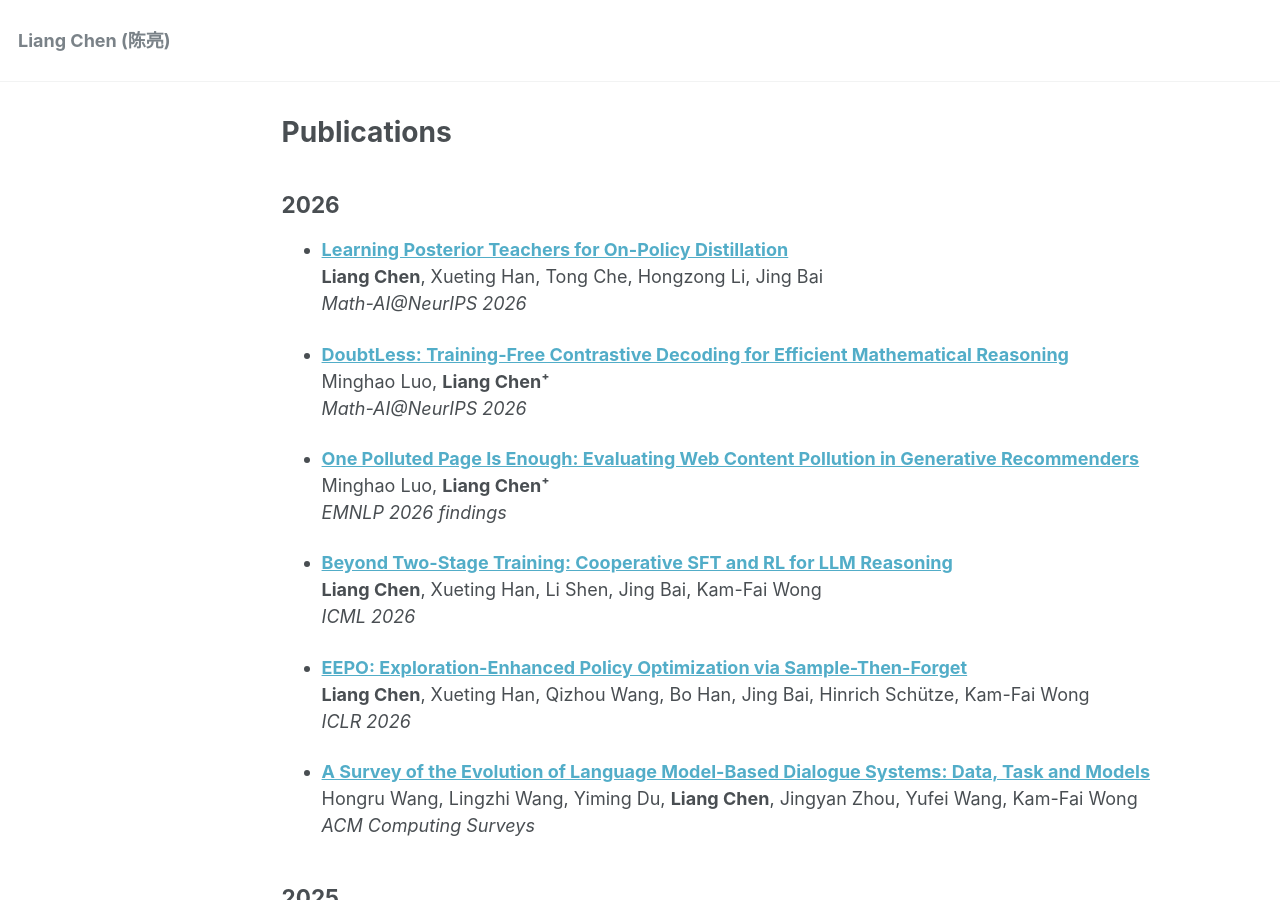
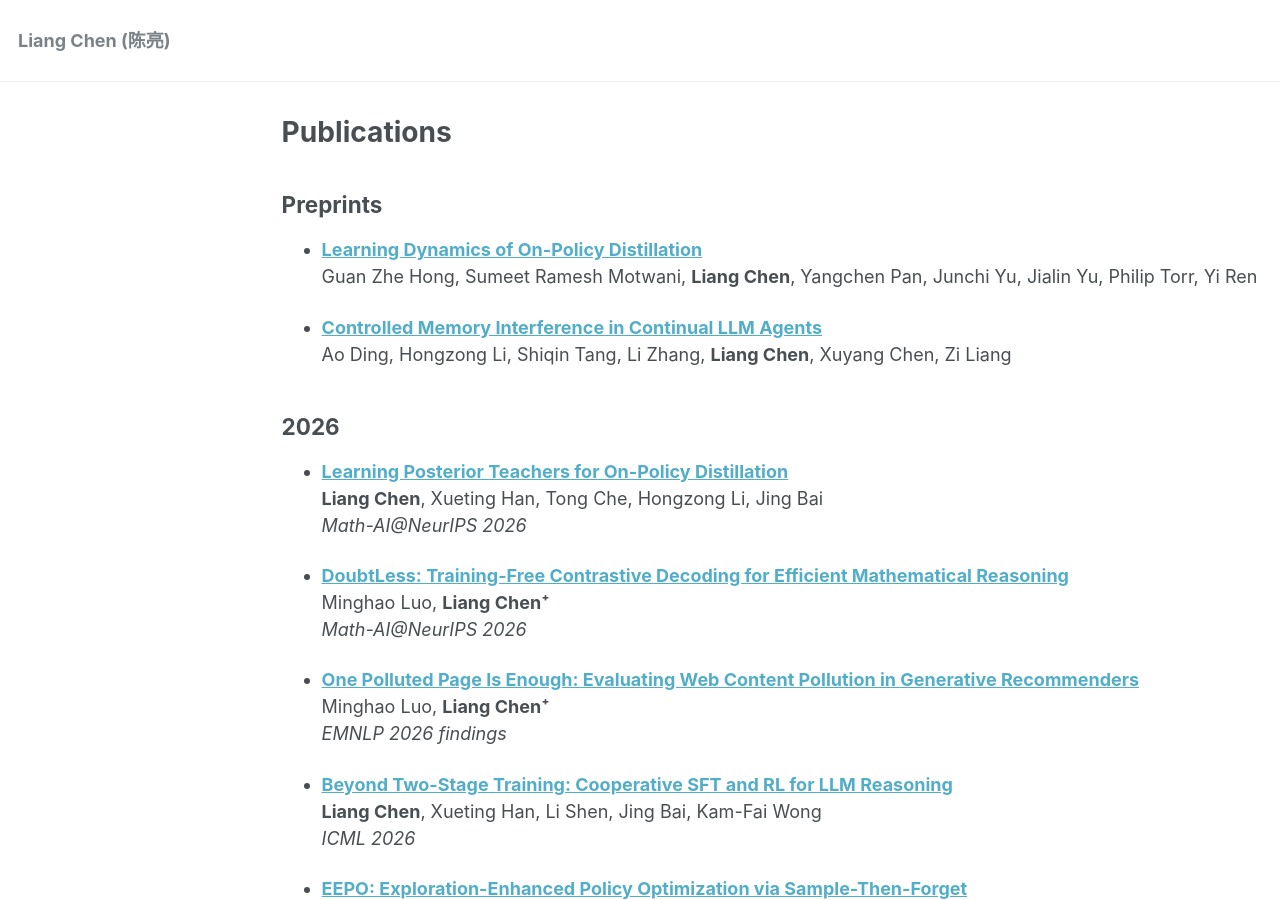
Before and after one commit to ChanLiang/ChanLiang.github.io, a Jekyll site: the page built from _pages/publications.md, in a window 1280 px wide and 900 px high. Built offline with Jekyll 4.4.1, drawn with Linux system fonts in a browser that asks for light colours; some of the changed text lies outside the part shown.

Commit message:
Update publications.md

```diff
--- a/_pages/publications.md
+++ b/_pages/publications.md
@@ -4,6 +4,14 @@ title: "Publications"
 permalink: /publications/
 author_profile: false
 ---
+
+## Preprints
+
+* **[Learning Dynamics of On-Policy Distillation](https://arxiv.org/abs/2611.08016)**
+  Guan Zhe Hong, Sumeet Ramesh Motwani, **Liang Chen**, Yangchen Pan, Junchi Yu, Jialin Yu, Philip Torr, Yi Ren
+
+* **[Controlled Memory Interference in Continual LLM Agents](https://arxiv.org/abs/2608.07622)**
+  Ao Ding, Hongzong Li, Shiqin Tang, Li Zhang, **Liang Chen**, Xuyang Chen, Zi Liang
 
 ## 2026
 
```
Also changed, not shown: other parts of _pages/publications.md (+0 -5 lines).
